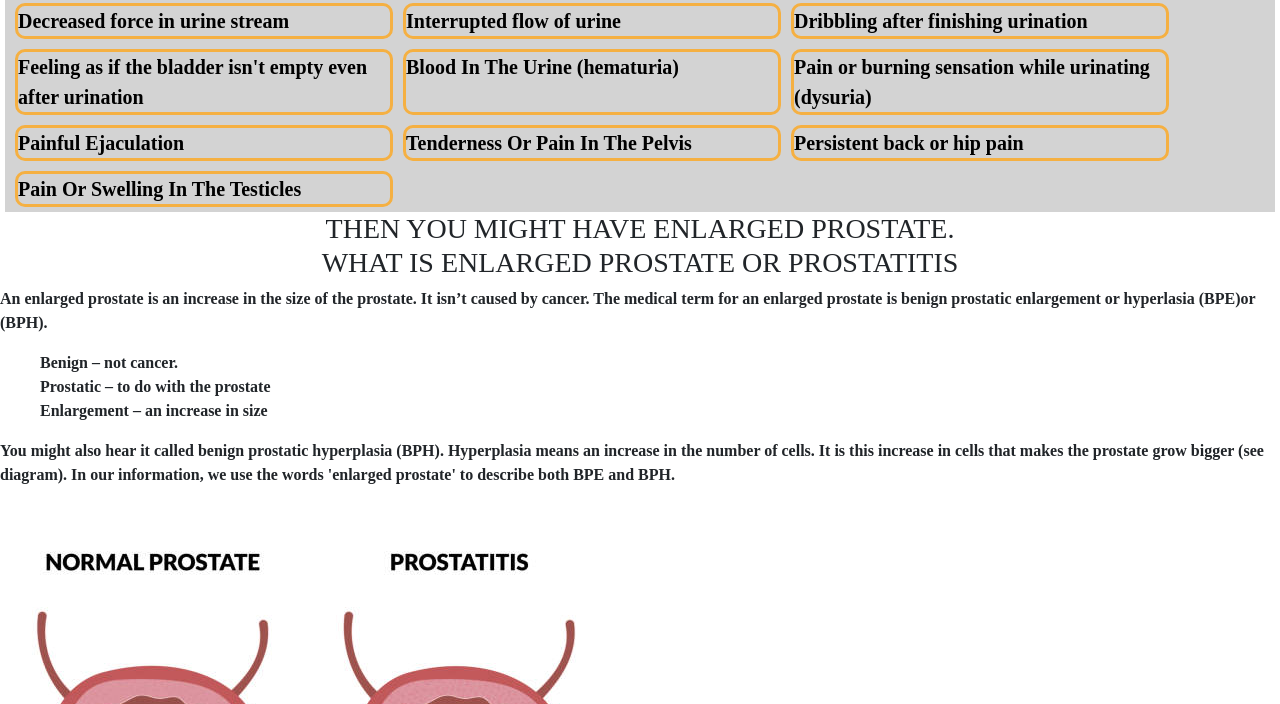
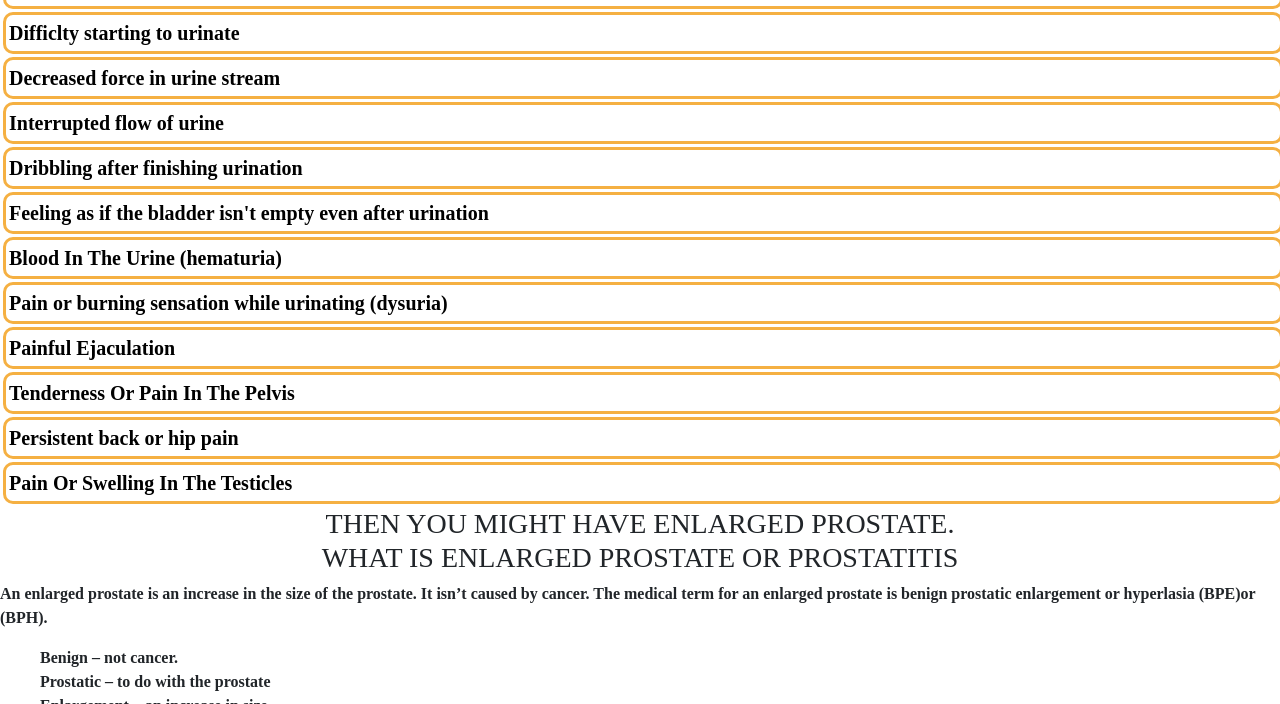
Before and after one commit to MICHEALSHOE2000/bphshrinker, a plain HTML site: page index.html in a window 1280 px wide. Shown: the part 801-1505 px from the top of the page. Drawn offline with nearby package versions, Linux system fonts and the light colour scheme.

Commit message:
Update blives.css

```diff
--- a/blives.css
+++ b/blives.css
@@ -126,7 +126,7 @@ width:70px;
 .jpeg{
 max-width:100%;
 height:auto;}
-.symptons {
+symptons {
          display: flex;
          flex-flow: wrap;
          background:lightgrey;
@@ -136,12 +136,13 @@ height:auto;}
          margin-right:5px;
 
       }
-      .symptons > div {
+      .box {
          background:none;
          color:black;
-         width: 30%;
+         width: 100%;
          height: auto;
-         margin: 5px;
+         margin: 3px;
+         padding:3px;
          border: 3px solid #f5b042;
         font-weight: 900;
          font-size:20px;
```
